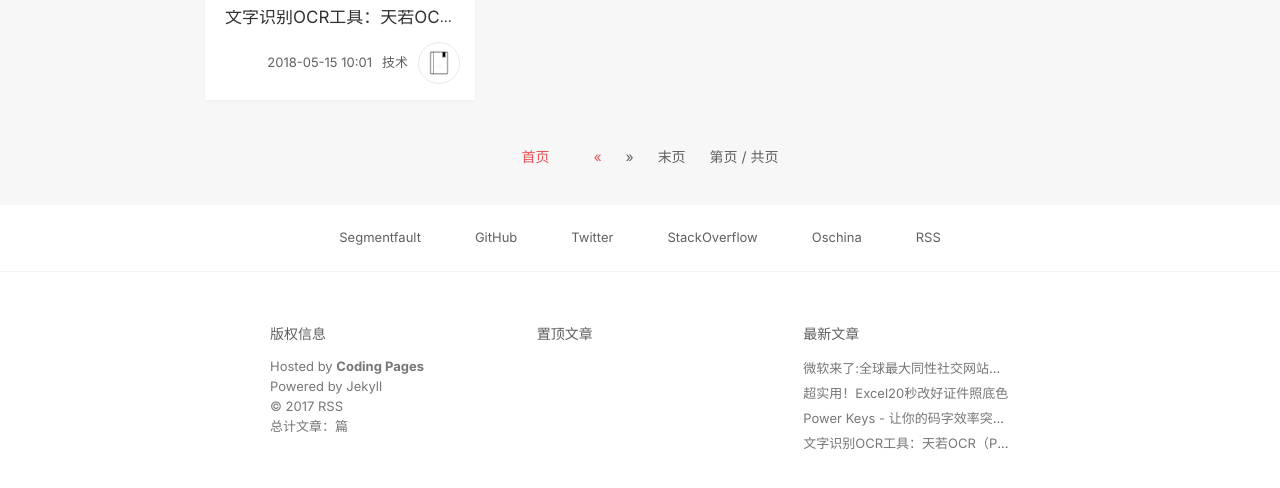
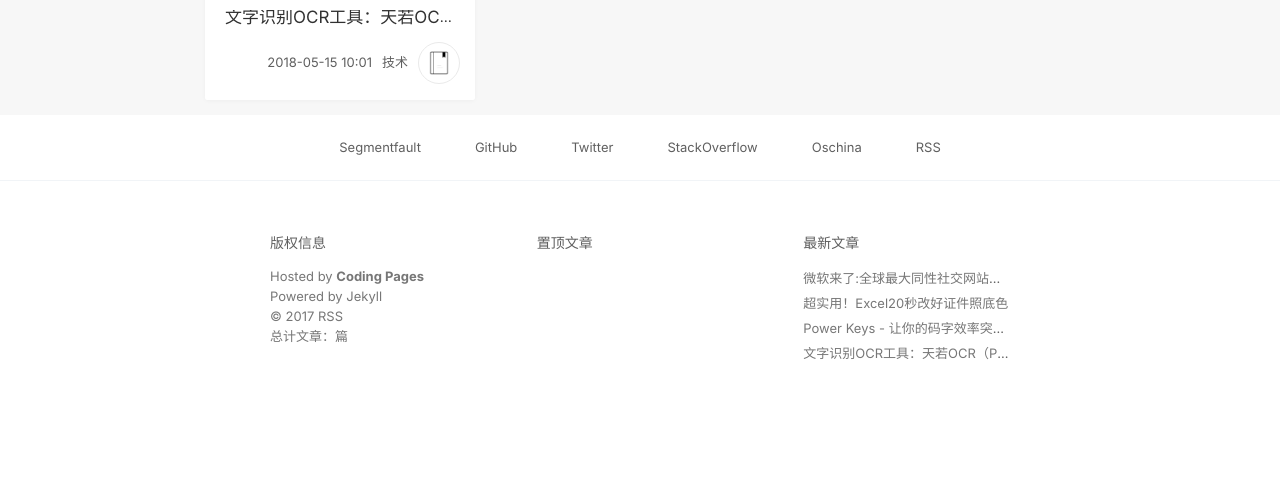
Before and after one commit to mhcyong/blog, a Jekyll site: the page built from technology/index.html, in a window 1280 px wide and 1387 px high. Shown: the part 765-1253 px from the top of the window. Built offline with Jekyll 4.4.1, drawn with Linux system fonts in a browser that asks for light colours; nearby versions of some CDN libraries; comment, search, counter and statistics services are not loaded.

Commit message:
update template

```diff
--- a/404.html
+++ b/404.html
@@ -145,7 +145,7 @@
     <input style="    background: rgba(0,0,0,0.5);
     border: 2px solid #02ccba;
 color: #fff;box-shadow: 8px 10px 20px 0 rgba(46,61,73,.15);text-align: center;line-height: 40px;font-size: 12px;font-weight: bold;
-z-index:99;width: 450px;border-radius: 50px;height: 50px;left:50%;/*FF IE7*/top: 50%;/*FF IE7*/
+z-index:99;width: 50%;border-radius: 50px;height: 50px;left:50%;/*FF IE7*/top: 50%;/*FF IE7*/
 margin-left:-150px!important;/*FF IE7 该值为本身宽的一半 */margin-top:-60px!important;/*FF IE7 该值为本身高的一半*/
 margin-top:0px;position:fixed!important;/*FF IE7*/
 position:absolute;/*IE6*/"type="text" class="form-control cb-search-content" id="cb-search-content" style="position: fixed; top: 60px" placeholder="文章标题 日期 标签" >
--- a/search.html
+++ b/search.html
@@ -129,7 +129,7 @@
 <!-- jQuery -->
 <script src="//cdn.bootcss.com/jquery/2.2.2/jquery.min.js"></script>
 <div class="cb-search-tool" style="position: fixed; top: 0px ; bottom: 0px; left: 0px; right:  0px; opacity: 0.95; background-color: #111111; z-index: 9999;">
-    <input style="    background: rgba(0,0,0,0.5); border: 2px solid #02ccba; color: #fff;box-shadow: 8px 10px 20px 0 rgba(46,61,73,.15);text-align: center;line-height: 40px;font-size: 12px;font-weight: bold; z-index:99;width: 450px;border-radius: 50px;height: 50px;left:50%;/*FF IE7*/top: 50%;/*FF IE7*/
+    <input style="    background: rgba(0,0,0,0.5); border: 2px solid #02ccba; color: #fff;box-shadow: 8px 10px 20px 0 rgba(46,61,73,.15);text-align: center;line-height: 40px;font-size: 12px;font-weight: bold; z-index:99;width: 50%;border-radius: 50px;height: 50px;left:50%;/*FF IE7*/top: 50%;/*FF IE7*/
 margin-left:-150px!important;/*FF IE7 该值为本身宽的一半 */margin-top:-60px!important;/*FF IE7 该值为本身高的一半*/
 margin-top:0px;position:fixed!important;/*FF IE7*/
 position:absolute;/*IE6*/"type="text" class="form-control cb-search-content" id="cb-search-content" style="position: fixed; top: 60px" placeholder="文章标题 日期 标签" >
--- a/technology/index.html
+++ b/technology/index.html
@@ -7,7 +7,7 @@ description: "分享正在使用或者觉得有价值的资料"
 	<div class="post-lists">
 	<div class="post-lists-body">
 	  {% for posts in site.posts limit:15 %}
-	   {% if posts.technology%}
+	   {% if posts.technology %}
 		<div class="post-list-item">
 			<div class="post-list-item-container">
 				 <div class="item-thumb  bg-{{posts.background }}" style="background-image:url('{{posts.background-image }}');"></div>
@@ -34,4 +34,3 @@ description: "分享正在使用或者觉得有价值的资料"
        {% endfor %}
 	</div>
 	</div>
-  {% include pagination.html %}
```
